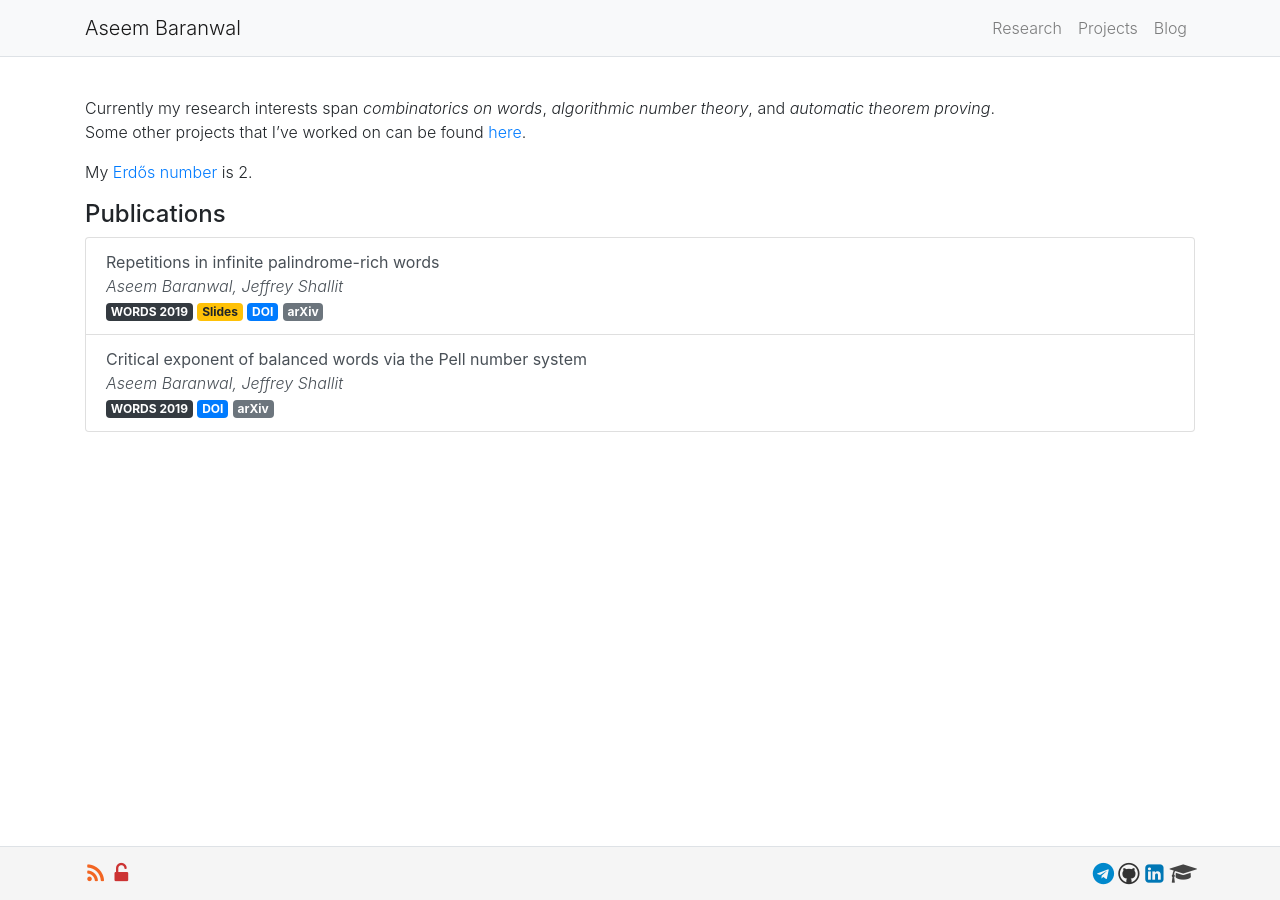
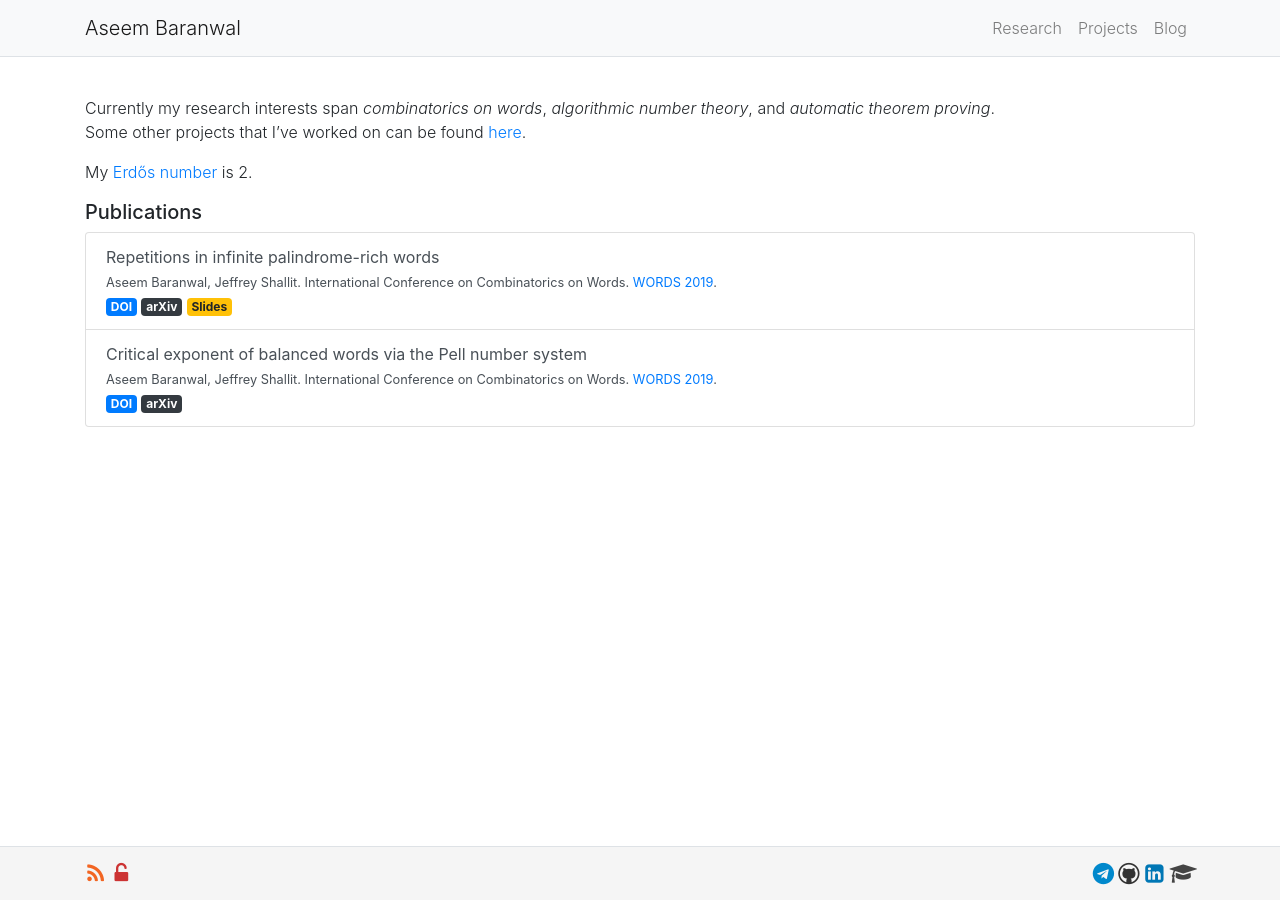
Before and after one commit to aseemrb/aseemrb.github.io, a Jekyll site: the page built from research.md, in a window 1280 px wide. Built offline with Jekyll 4.4.1, drawn with Linux system fonts in a browser that asks for light colours.

Commit message:
remove conf badge

```diff
--- a/_config.yml
+++ b/_config.yml
@@ -3,7 +3,7 @@ title: Aseem Baranwal
 general_email: aseemrb@gmail.com
 academic_email: aseem.baranwal@uwaterloo.ca
 
-description: CS grad student @Uwaterloo.
+description: Aseem Raj Baranwal - CS grad student @Uwaterloo.
 
 baseurl: "" # the subpath of your site, e.g. /blog/
 
--- a/research.md
+++ b/research.md
@@ -9,7 +9,7 @@ Some other projects that I've worked on can be found <a href="{{site.base_url}}/
 
 My <a href="https://en.wikipedia.org/wiki/Erdős_number">Erdős number</a> is 2.
 
-#### Publications
+##### Publications
 
 <ul class="list-group">
   <li class="list-group-item list-group-item-action">
@@ -17,13 +17,15 @@ My <a href="https://en.wikipedia.org/wiki/Erdős_number">Erdős number</a> is 2.
       <b>Repetitions in infinite palindrome-rich words</b>
     </div>
     <div class="row-fluid">
-      <i>Aseem Baranwal, Jeffrey Shallit</i>
+      <small>
+        Aseem Baranwal, Jeffrey Shallit. International Conference on Combinatorics on Words.
+        <a href="https://doi.org/10.1007/978-3-030-28796-2">WORDS 2019</a>.
+      </small>
     </div>
     <div class="row-fluid">
-      <a class="badge badge-dark" href="http://words2019.lboro.ac.uk/">WORDS 2019</a>
+      <a class="badge badge-primary" href="https://doi.org/10.1007/978-3-030-28796-2_7">DOI</a>
+      <a class="badge badge-dark" href="https://arxiv.org/abs/1904.10028">arXiv</a>
       <a class="badge badge-warning" href="{{site.base_url}}/slides/Repetitions_in_infinite_rich_words.pdf">Slides</a>
-      <a class="badge badge-primary" href="https://doi.org/10.1007/978-3-030-28796-2_7">DOI</a>
-      <a class="badge badge-secondary" href="https://arxiv.org/abs/1904.10028">arXiv</a>
     </div>
   </li>
 
@@ -32,12 +34,14 @@ My <a href="https://en.wikipedia.org/wiki/Erdős_number">Erdős number</a> is 2.
       <b>Critical exponent of balanced words via the Pell number system</b>
     </div>
     <div class="row-fluid">
-      <i>Aseem Baranwal, Jeffrey Shallit</i>
+      <small>
+        Aseem Baranwal, Jeffrey Shallit. International Conference on Combinatorics on Words.
+        <a href="https://doi.org/10.1007/978-3-030-28796-2">WORDS 2019</a>.
+      </small>
     </div>
     <div class="row-fluid">
-      <a class="badge badge-dark" href="http://words2019.lboro.ac.uk/">WORDS 2019</a>
       <a class="badge badge-primary" href="https://doi.org/10.1007/978-3-030-28796-2_6">DOI</a>
-      <a class="badge badge-secondary" href="https://arxiv.org/abs/1902.00503">arXiv</a>
+      <a class="badge badge-dark" href="https://arxiv.org/abs/1902.00503">arXiv</a>
     </div>
   </li>
 </ul>
```
